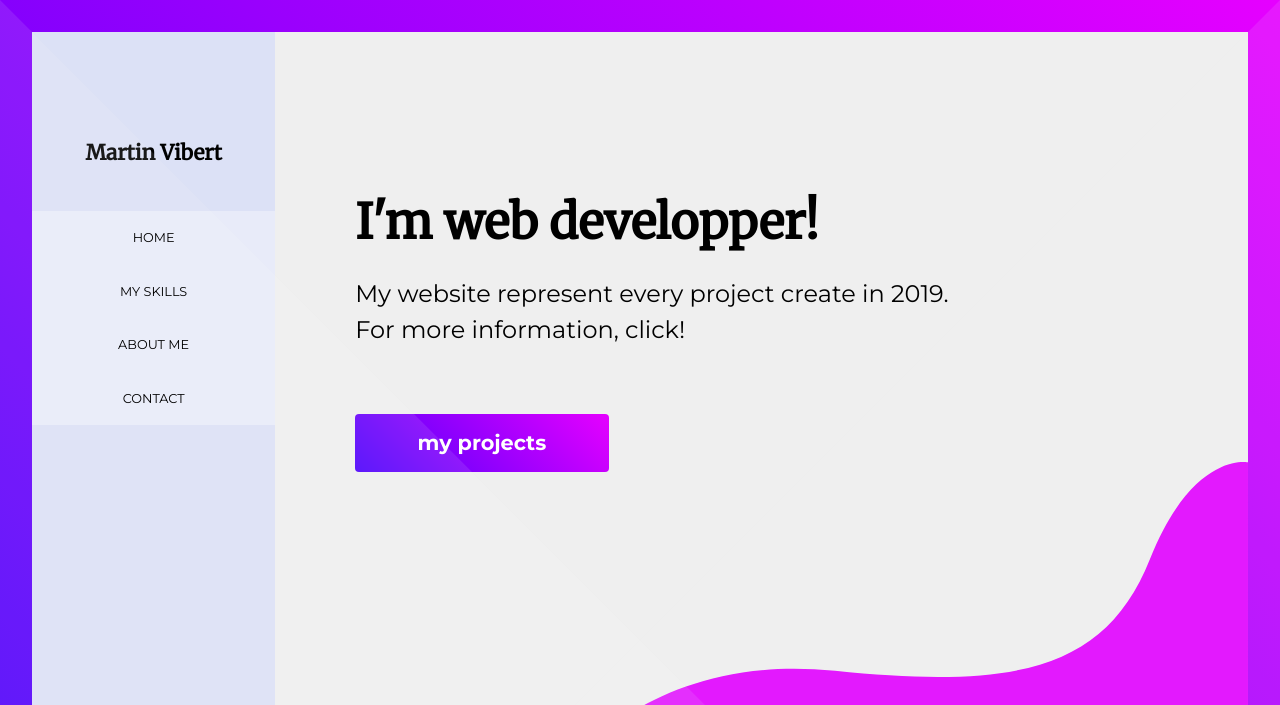
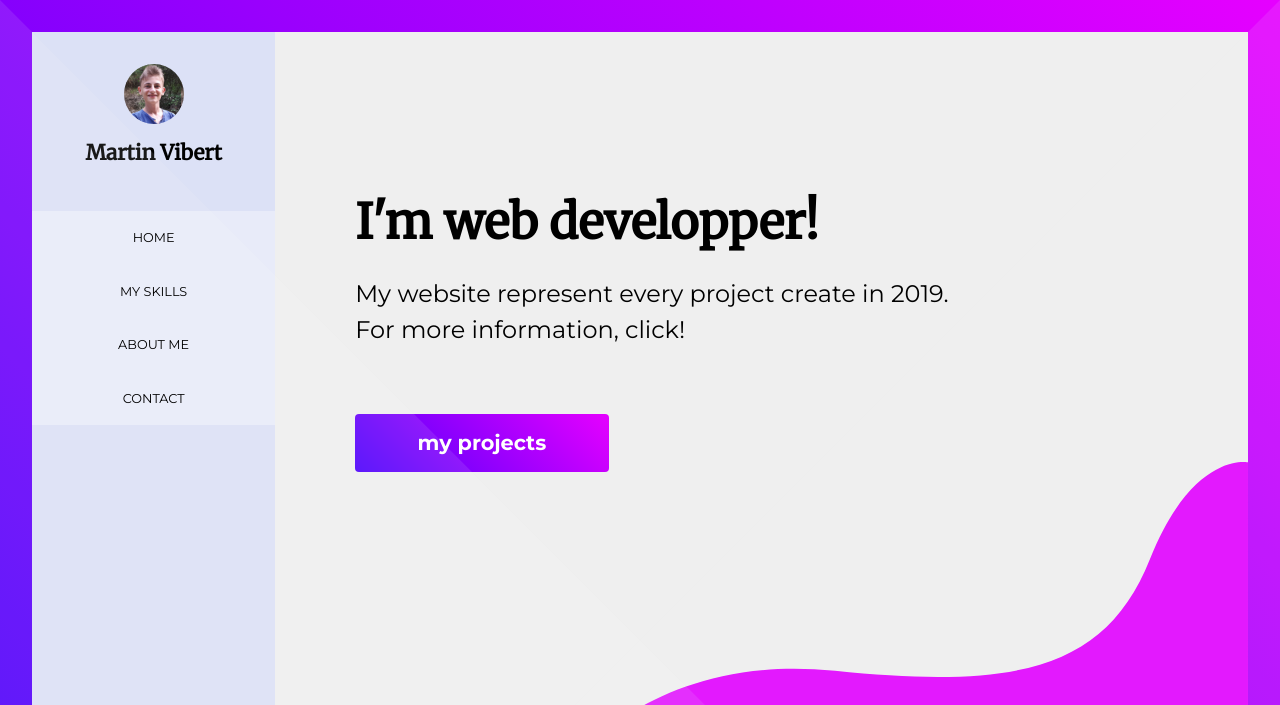
Before and after one commit to martinvbr/martinvbr.github.io, a plain HTML site: page index.html in a window 1280 px wide. Shown: the top 705 px of the page. Drawn offline with Linux system fonts and the light colour scheme.

Commit message:
Update main.css

```diff
--- a/main.css
+++ b/main.css
@@ -388,7 +388,7 @@ ul li a {
 
     figure div {
         border-radius: 50%;
-        background: url('../img/myself.jpg');
+        background: url('myself.jpg');
         background-size: contain;
         width: 60px;
         height: 60px;
```
